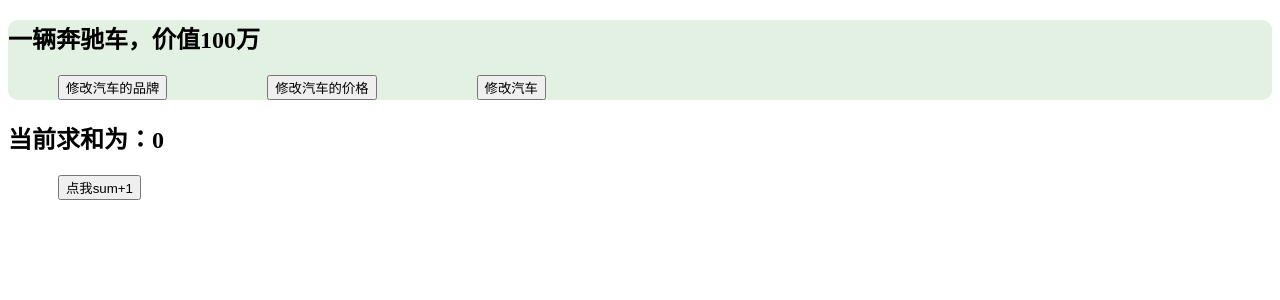
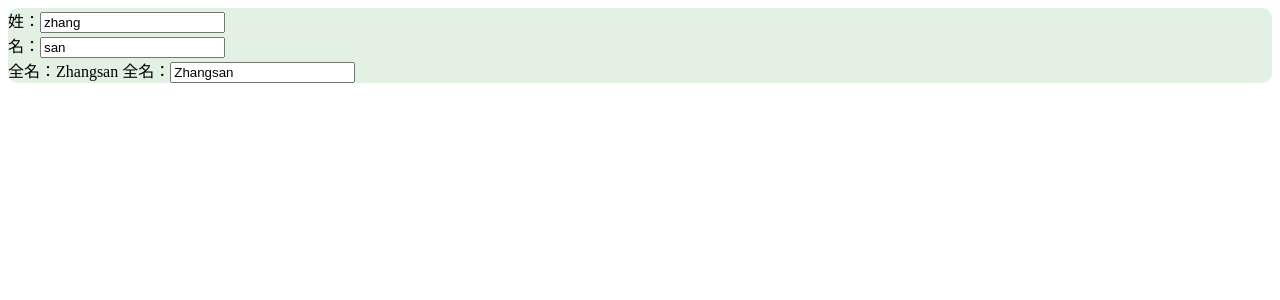
Before and after one commit to AMagicPear/hello-vue3-test, a Vue app: page / in a window 1280 px wide. Shown: the top 300 px of the page. Built offline with nearby package versions, Linux system fonts and the light colour scheme.

Commit message:
computed

```diff
--- a/src/components/Person.vue
+++ b/src/components/Person.vue
@@ -1,48 +1,30 @@
 <template>
-    <div class="person">
-        <h2>一辆{{ car.brand }}车，价值{{ car.price }}万</h2>
-        <button @click="changeBrand">修改汽车的品牌</button>
-        <button @click="changePrice">修改汽车的价格</button>
-        <button @click="changeCar">修改汽车</button>
-    </div>
-    <h2>当前求和为：{{ sum }}</h2>
-    <button @click="changeSum">点我sum+1</button>
+  <div class="person">
+    姓：<input type="text" v-model="lastName"><br>
+    名：<input type="text" v-model="firstName"><br>
+    全名：<span>{{ fullName }}</span>
+    全名：<input type="text" :value="fullName"><br>
+  </div>
 </template>
 
 <script lang="ts" setup name="Person">
-import { ref, reactive } from 'vue'
-//数据
-let car = reactive({ brand: '奔驰', price: 100 })
-let sum = ref(0)
-let isBenchi = 1;
-function changePrice() {
-    car.price += 10
-}
-function changeSum(){
-    sum.value +=1
-}
-function changeBrand(){
-    console.log(isBenchi);
-    isBenchi = -isBenchi;
-    console.log(isBenchi);
-    car.brand = isBenchi>0?'奔驰':'宝马'
-    console.log(car.brand);
-}
+import {computed, ref} from 'vue'
 
-function changeCar(){
-    // car = {brand:'aaa',price:1}
-    Object.assign(car,{brand:'aaa',price:1})
-}
-
+let lastName = ref("zhang")
+let firstName = ref("san")
+//计算属性，只读
+let fullName = computed(() => {
+  return lastName.value.slice(0,1).toUpperCase()+lastName.value.slice(1)+firstName.value;
+})
 </script>
 
 <style scoped>
 .person {
-    background-color: rgb(226, 241, 225);
-    border-radius: 10px;
+  background-color: rgb(226, 241, 225);
+  border-radius: 10px;
 }
 
 button {
-    margin: 0 50px;
+  margin: 0 50px;
 }
 </style>
```
